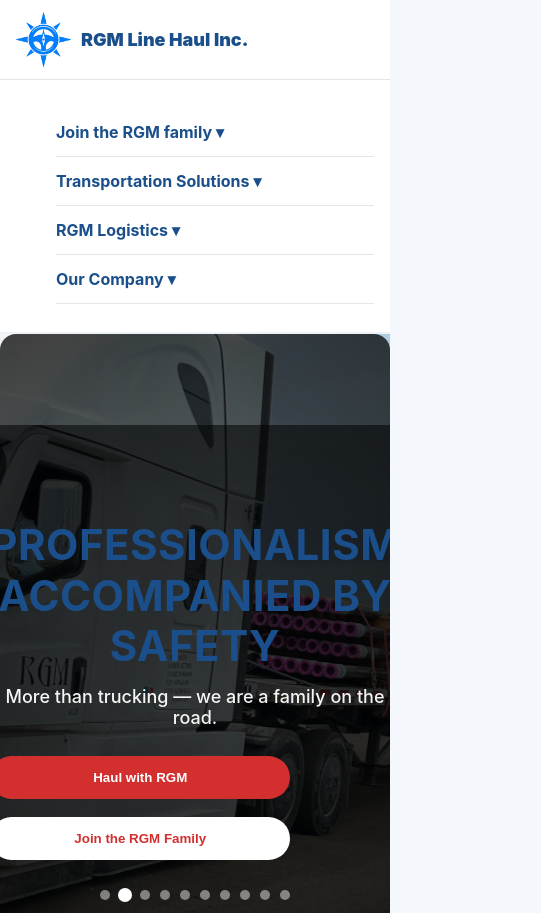
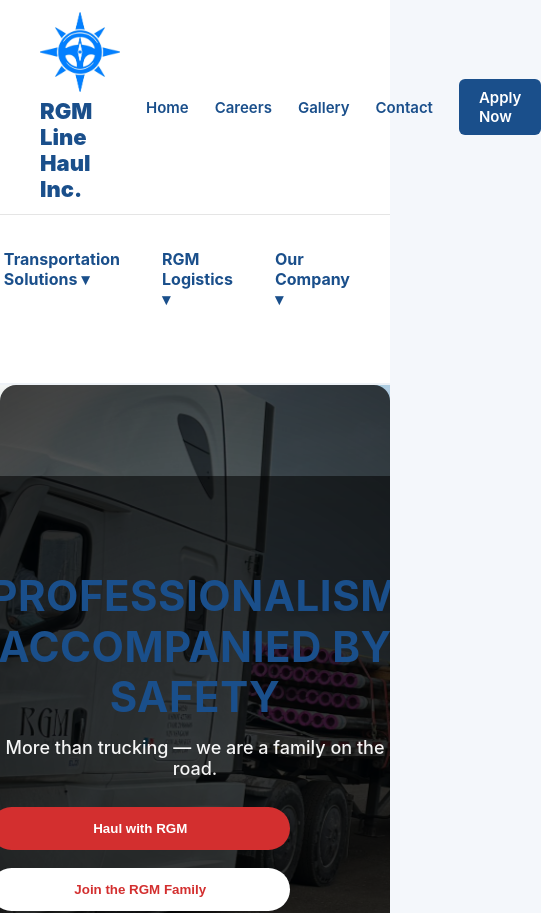
Before and after one commit to MrVenom786/rgm-web-frontend, a React (Create React App) app: page / in a window 390 px wide. Shown: the top 913 px of the page, 541 px wide, since content can reach past the window. Built offline with nearby package versions, Linux system fonts and the light colour scheme.

Commit message:
Update Navbar.css

```diff
--- a/src/components/Navbar.css
+++ b/src/components/Navbar.css
@@ -5,21 +5,12 @@
   --light-bg: #f4f7fb;
 }
 
-/* ================= GLOBAL FIX ================= */
-* {
-  box-sizing: border-box;
+header {
+  position: relative;   /* or remove position completely */
+  z-index: 10;
+  background: #fff;
 }
 
-body {
-  margin: 0;
-  overflow-x: hidden;
-}
-
-header {
-  width: 100%;
-  background: #fff;
-  z-index: 10;
-}
 
 /* ================= TOP BAR ================= */
 .topbar {
@@ -131,6 +122,7 @@ header {
   color: var(--blue);
   padding-bottom: 8px;
   position: relative;
+  transition: color 0.3s ease;
 }
 
 /* animated underline */
@@ -158,17 +150,19 @@ header {
   background: #ffffff;
   border-radius: 12px;
   padding: 10px 0;
-  min-width: 260px;
-  max-width: 320px;
+  min-width: 270px;
+  max-width: 340px;
+
   box-shadow: 0 20px 45px rgba(0, 0, 0, 0.18);
-  z-index: 999;
+  z-index: 9999;
+
   animation: dropdownFade 0.3s ease forwards;
 }
 
 @keyframes dropdownFade {
   from {
     opacity: 0;
-    transform: translateY(12px);
+    transform: translateY(15px);
   }
   to {
     opacity: 1;
@@ -185,7 +179,9 @@ header {
   color: var(--blue);
   line-height: 1.35;
   transition: all 0.25s ease;
+
   white-space: normal;
+  overflow-wrap: break-word;
 }
 
 .dropdown a:hover {
@@ -194,80 +190,8 @@ header {
   color: var(--blue-dark);
 }
 
-/* Keep dropdown inside viewport */
+/* keep last dropdown inside viewport */
 .right-nav li:last-child .dropdown {
   right: 0;
   left: auto;
 }
-
-/* ================= MOBILE RESPONSIVE ================= */
-@media (max-width: 900px) {
-
-  /* Reduce padding */
-  .topbar,
-  .main-nav {
-    padding: 12px 16px;
-  }
-
-  /* Logo fix */
-  .logo-section {
-    flex-direction: row;
-    gap: 10px;
-  }
-
-  .logo-img {
-    width: 55px;
-  }
-
-  .logo-text h2 {
-    font-size: 18px;
-    margin: 0;
-  }
-
-  /* Hide desktop top links */
-  .right-links {
-    display: none;
-  }
-
-  /* Mobile nav */
-  .main-nav {
-    display: block;
-  }
-
-  .right-nav {
-    flex-direction: column;
-    gap: 0;
-    width: 100%;
-  }
-
-  .right-nav li {
-    width: 100%;
-    border-bottom: 1px solid #e6e6e6;
-  }
-
-  .right-nav li span {
-    display: block;
-    padding: 14px 0;
-  }
-
-  /* Dropdown becomes stacked */
-  .dropdown {
-    position: static;
-    box-shadow: none;
-    border-radius: 0;
-    background: #f9fbfd;
-    margin: 0;
-    padding: 0;
-    min-width: 100%;
-    max-width: 100%;
-    animation: none;
-  }
-
-  .dropdown a {
-    padding: 12px 16px;
-  }
-
-  .dropdown a:hover {
-    padding-left: 16px;
-  }
-}
```
